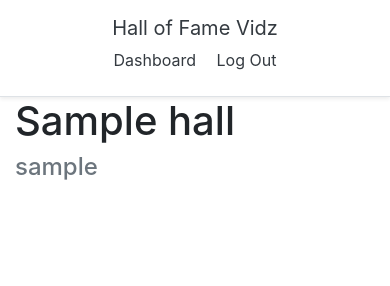
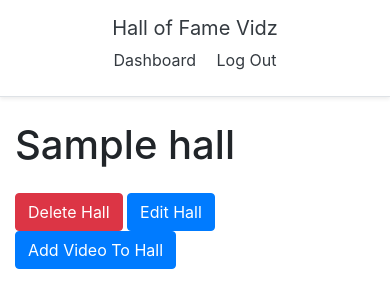
Before and after one commit to alpden550/hof-videos, a Django app: page /halloffame/1 in a window 390 px wide. Shown: the top 286 px of the page. Run offline with Django 3.2, Linux system fonts and the light colour scheme; a user stored in the database is signed in; tables that the repository leaves empty hold one stand-in row (values such as "Sample post"); some libraries are stand-ins or nearby versions.

Commit message:
Updated detail hall and update hall.

```diff
--- a/templates/halls/detail_hall.html
+++ b/templates/halls/detail_hall.html
@@ -3,6 +3,31 @@
 {% block title %}Hall {{ hall }}{% endblock %}
 
 {% block content %}
-<h1>{{ hall }}</h1>
-<h4 class="text-muted">{{ hall.user }}</h4>
+<h1 class="my-4">{{ hall }}</h1>
+
+{% if user.id == hall.user.id %}
+<div class="my-3">
+  <a href="{% url 'hall-delete' hall.pk %}" class="btn btn-danger">Delete Hall</a>
+  <a href="{% url 'hall-update' hall.pk %}" class="btn btn-primary">Edit Hall</a>
+  <a href="{% url 'hall-add-video' hall.pk %}" class="btn btn-primary">Add Video To Hall</a>
+</div>
+{% endif %}
+
+<div class="row">
+  {% for video in hall.videos.all %}
+  <div class="col-md-4 mt-3">
+    <div class="card mb-4 shadow-sm">
+      <iframe width="100%" height="200" src="https://www.youtube.com/embed/{{ video.youtube_id }}" frameborder="0"
+        allow="accelerometer; autoplay; encrypted-media; gyroscope; picture-in-picture" allowfullscreen></iframe>
+      <div class="card-body">
+        <p class="card-text">{{ video.title }}</p>
+        {% if user.id == hall.user.id %}
+          <a href="{% url 'video-delete' video.pk %}" class="btn btn-danger">Delete</a>
+        {% endif %}
+      </div>
+    </div>
+  </div>
+  {% endfor %}
+</div>
+
 {% endblock %}
```
Also changed, not shown: templates/halls/create_hall.html (+9 -1 lines), templates/halls/update_hall.html (+9 -1 lines).
